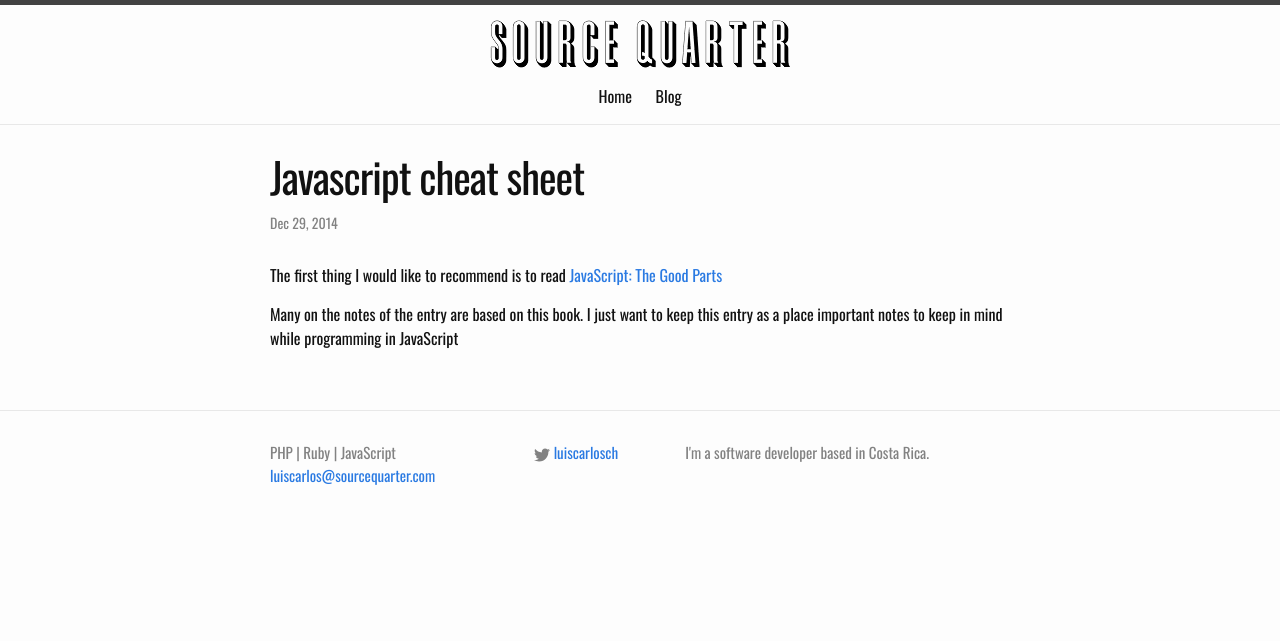
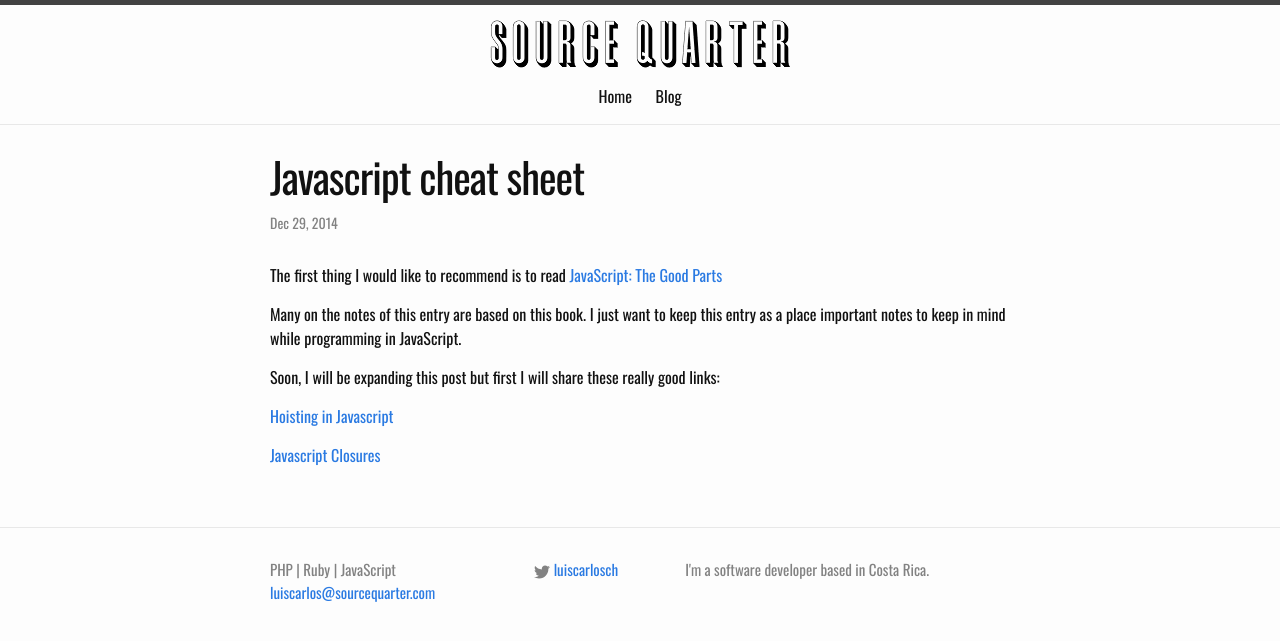
Before and after one commit to lucachaco/sourcequarter-lander, a Jekyll site: the page built from _posts/2015-03-07-javascript-cheat-sheet.md, in a window 1280 px wide. Shown: the top 641 px of the page. Built offline with Jekyll 4.4.1, drawn with Linux system fonts in a browser that asks for light colours.

Commit message:
Add more content.

```diff
--- a/_posts/2015-03-07-javascript-cheat-sheet.md
+++ b/_posts/2015-03-07-javascript-cheat-sheet.md
@@ -6,4 +6,10 @@ categories: tools
 ---
 The first thing I would like to recommend is to read <a href="http://www.amazon.com/JavaScript-Good-Parts-Douglas-Crockford/dp/0596517742">JavaScript: The Good Parts</a>
 
-Many on the notes of the entry are based on this book. I just want to keep this entry as a place important notes to keep in mind while programming in JavaScript
+Many on the notes of this entry are based on this book. I just want to keep this entry as a place important notes to keep in mind while programming in JavaScript.
+
+Soon, I will be expanding this post but first I will share these really good links:
+
+<a href="http://jamesallardice.com/explaining-function-and-variable-hoisting-in-javascript/">Hoisting in Javascript </a>
+
+<a href="http://www.javascriptkit.com/javatutors/closures.shtml">Javascript Closures</a>
```
